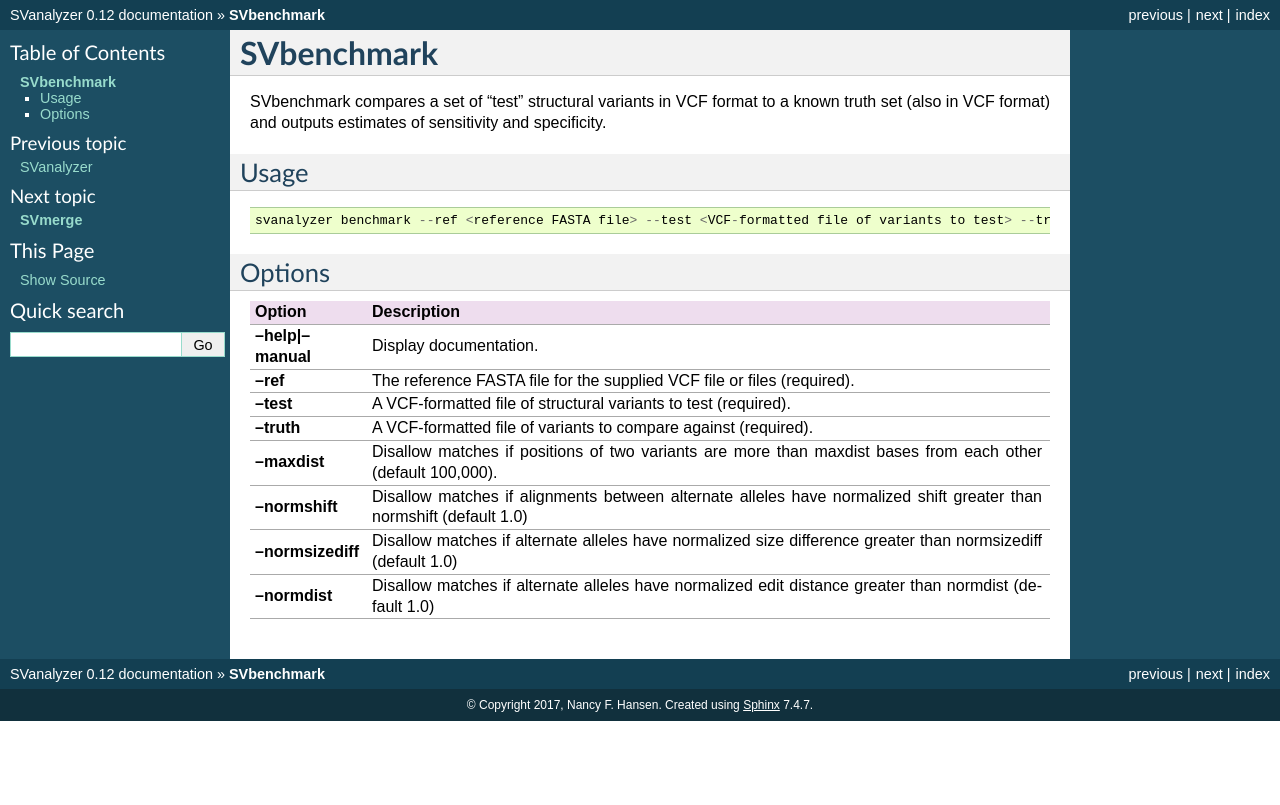
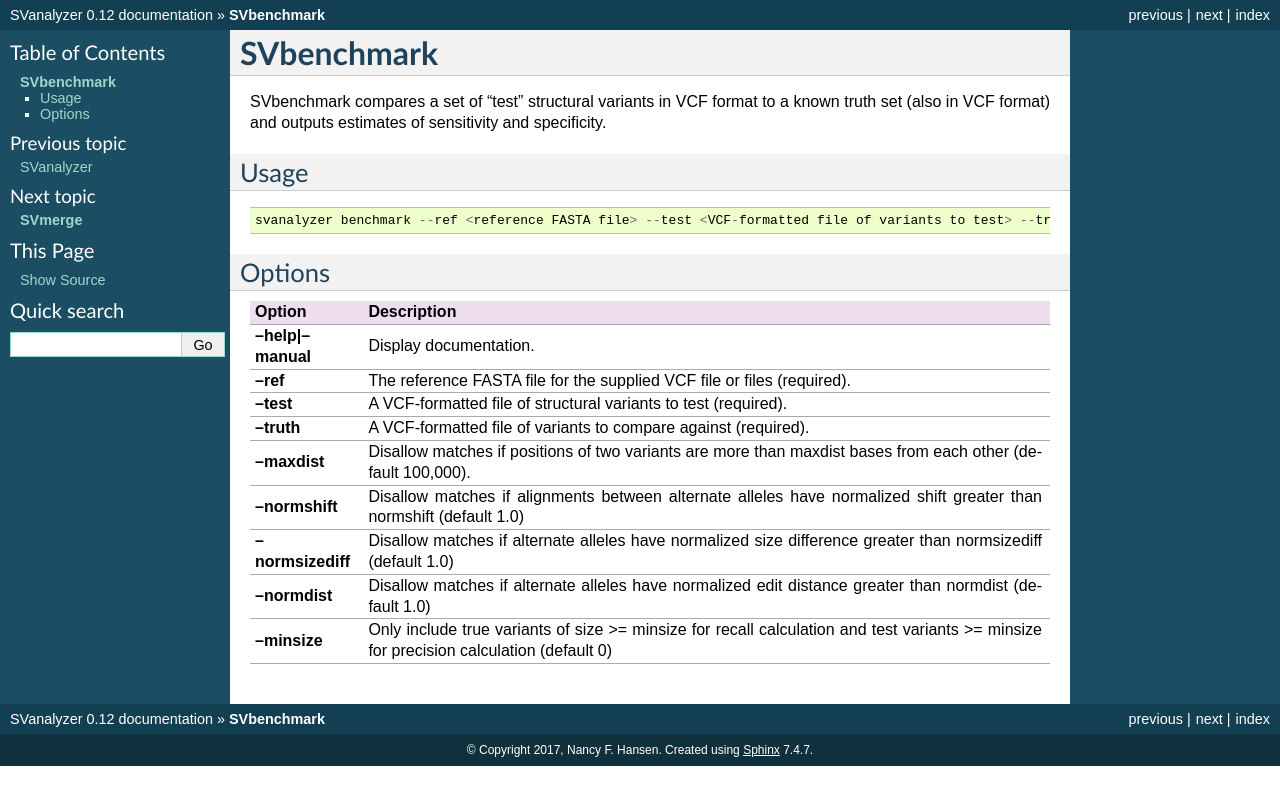
Before and after one commit to nhansen/SVanalyzer, a Sphinx documentation site: the page built from docs/svbenchmark.rst, in a window 1280 px wide. Shown: the top 805 px of the page. Built offline with Sphinx 7.4.7, drawn with Linux system fonts in a browser that asks for light colours.

Commit message:
Documentation of --minsize option for SVbenchmark

```diff
--- a/docs/svbenchmark.rst
+++ b/docs/svbenchmark.rst
@@ -27,4 +27,5 @@
 **--normshift**                   Disallow matches if alignments between alternate alleles have normalized shift greater than normshift (default 1.0)
 **--normsizediff**                Disallow matches if alternate alleles have normalized size difference greater than normsizediff (default 1.0)
 **--normdist**                    Disallow matches if alternate alleles have normalized edit distance greater than normdist (default 1.0)
+**--minsize**                     Only include true variants of size >= minsize for recall calculation and test variants >= minsize for precision calculation (default 0)
 ==========================     =======================================================================================================
```
